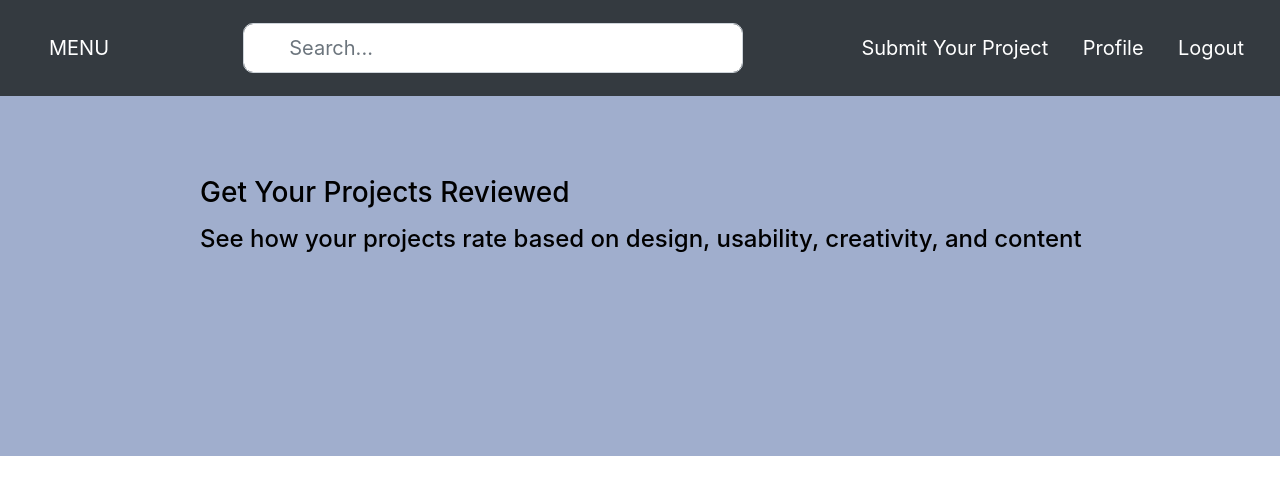
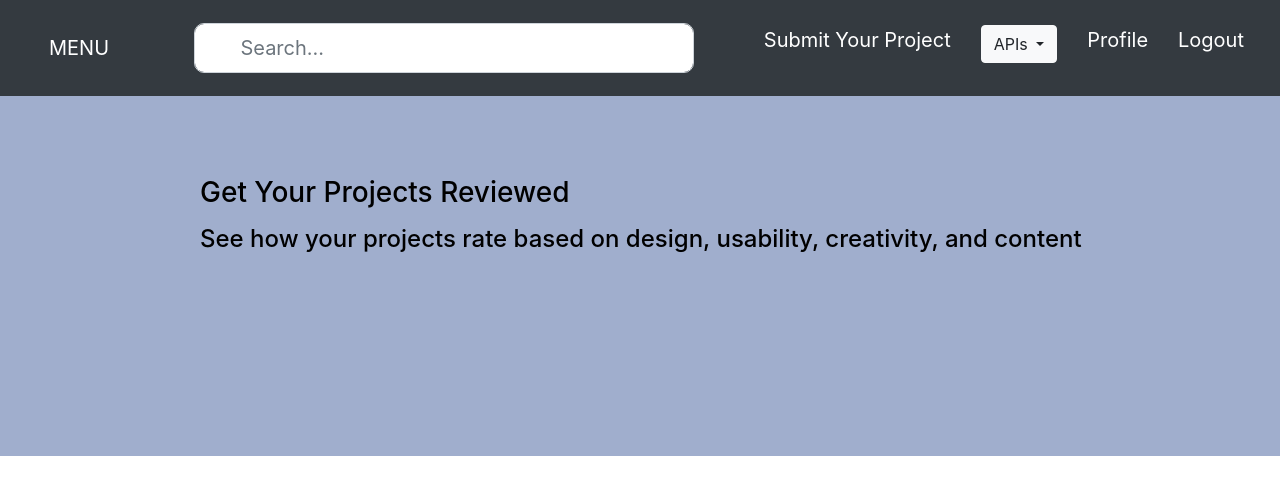
Before and after one commit to Kirugik/project-rating, a Django app: page / in a window 1280 px wide. Shown: the top 495 px of the page. Run offline with Django 4.2, Linux system fonts and the light colour scheme; the visitor is signed in with stand-in values (Sample User, id 1); data that the repository does not hold is empty; some libraries are stand-ins or nearby versions; grey boxes are pictures that could not be loaded.

Commit message:
Feat: Add API link in home page

```diff
--- a/rater/templates/rater/index.html
+++ b/rater/templates/rater/index.html
@@ -77,7 +77,7 @@
 </div>
 
 
-<div class="container-fluid mt-5">
+<div class="container-fluid mt-3">
     <div class="row mb-1">
 
         {% for project in projects %}
--- a/rater/templates/rater/navbar.html
+++ b/rater/templates/rater/navbar.html
@@ -29,16 +29,36 @@
 
 
 
-    <div class="pmd-navbar-right-icon ml-auto">
+    <div class="pmd-navbar-right-icon d-flex ml-auto">
         {% if request.user.is_authenticated %}
-        <a href="{% url 'new-project' %}" style="font-size: 20px; margin-right: 30px; color: white; text-decoration: none;">Submit Your Project</a>
+        <div>
+            <a href="{% url 'new-project' %}" style="font-size: 20px; margin-right: 30px; color: white; text-decoration: none;">Submit Your Project</a>
+        </div>
 
-        <a href="{% url 'user-profile' %}" style="font-size: 20px; margin-right: 30px; color: white; text-decoration: none;">Profile</a>
-        <a href="{% url 'logout' %}" style="font-size: 20px; margin-right: 20px; color: white; text-decoration: none;">Logout</a>
+        <div class="dropdown">
+            <a class="btn btn-light dropdown-toggle" href="#" role="button" id="dropdownMenuLink" data-bs-toggle="dropdown" aria-expanded="false" style="margin-right: 30px;">
+                APIs
+            </a>
+            <ul class="dropdown-menu" aria-labelledby="dropdownMenuLink">
+                <li><a class="dropdown-item" href="projectrating/api/profiles/" target="_blank">Profiles API</a></li>
+                <li><a class="dropdown-item" href="projectrating/api/projects/" target="_blank">Projects API</a></li>
+            </ul>
+        </div>
+
+        <div>
+            <address href="{% url 'user-profile' %}" style="font-size: 20px; margin-right: 30px; color: white; text-decoration: none;">Profile</address>
+        </div>
+
+        <div>
+            <a href="{% url 'logout' %}" style="font-size: 20px; margin-right: 20px; color: white; text-decoration: none;">Logout</a>
+        </div>
+
         {% else %}
-        <a href="{% url 'login' %}" style="font-size: 20px; margin-right: 20px; color: white; text-decoration: none;">Login</a>
+        <div>
+            <a href="{% url 'login' %}" style="font-size: 20px; margin-right: 20px; color: white; text-decoration: none;">Login</a>
+        </div>
         {% endif %}
-        <!-- <a href="javascript:void(0);" class="btn btn-sm pmd-btn-fab pmd-btn-flat pmd-ripple-effect"><i class="fa-solid fa-magnifying-glass"></i></a> -->
+
     </div>
 </nav>
 
```
